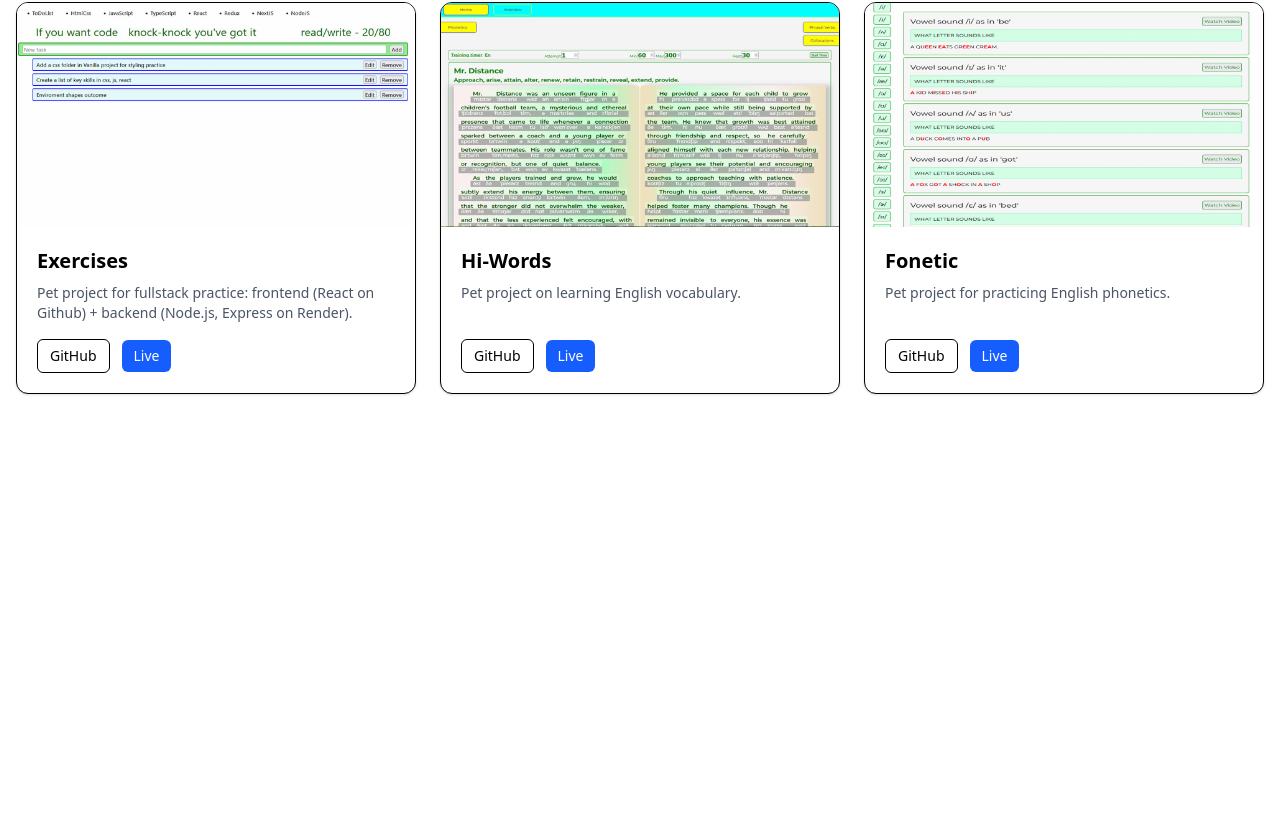
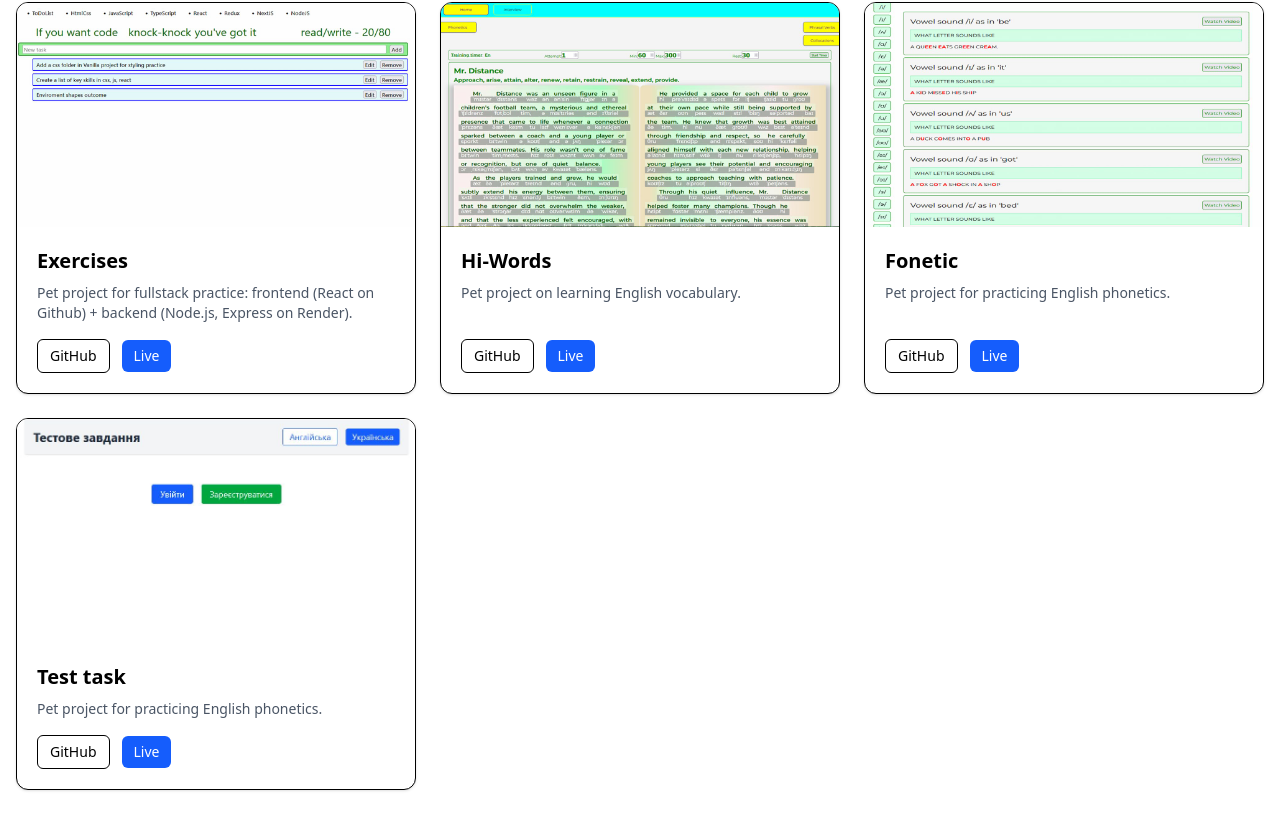
Before and after one commit to ValeriyVinn/valeriy-portfolio, a Next.js app: page / in a window 1280 px wide. Shown: the part 538-1368 px from the top of the page. Before the commit the page ends 980 px from the top, so only its background shows below. Built offline with nearby package versions, Linux system fonts and the light colour scheme.

Commit message:
added: test-task

```diff
--- a/src/app/page.tsx
+++ b/src/app/page.tsx
@@ -64,6 +64,14 @@ export default function Home() {
       github: "https://github.com/ValeriyVinn/phonetic",
       live: "https://phonetic-alpha.vercel.app/",
     },
+    {
+      id: "project-7",
+      title: "Test task",
+      description: "Pet project for practicing English phonetics.",
+      image: "/images/project-7.jpg",
+      github: "https://github.com/ValeriyVinn/test-task",
+      live: "https://test-task-omega-seven.vercel.app/uk",
+    }
   ];
 
   return (
```
Also changed, not shown: public/images/project-11.jpg (deleted), public/images/project-7.jpg (added).
